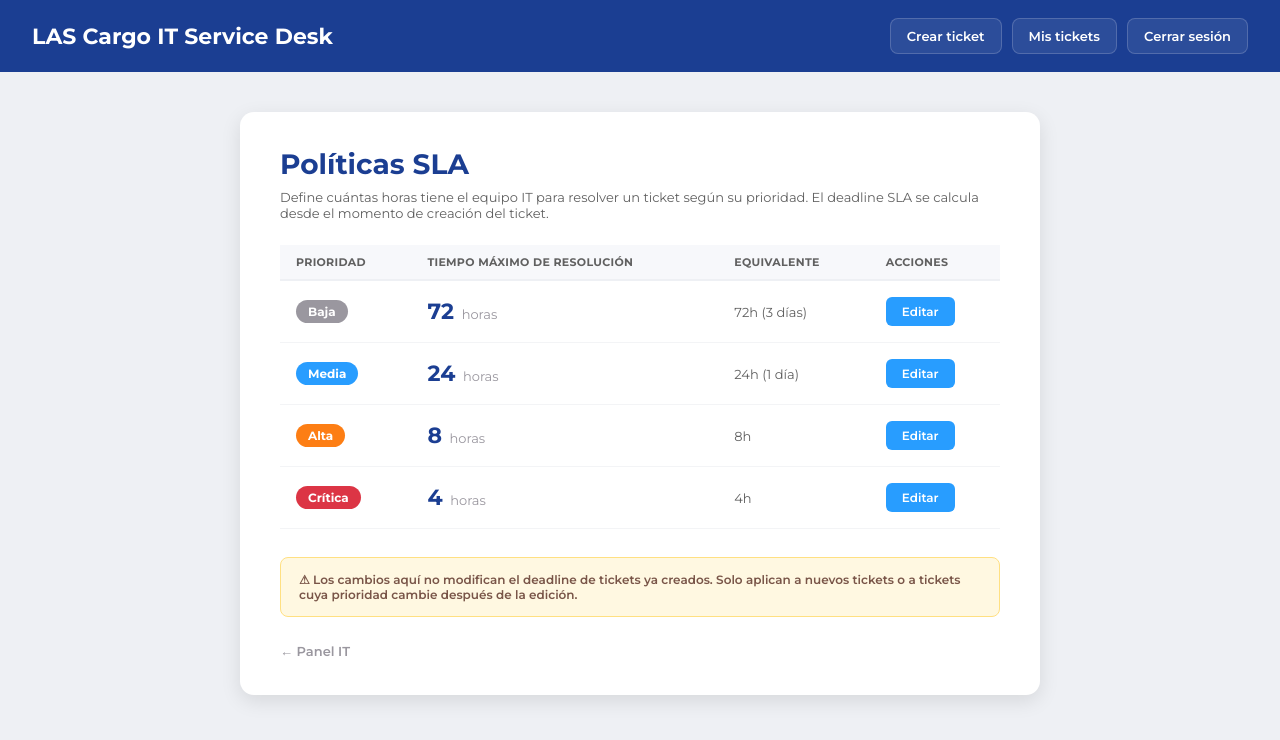
After one commit to mariiachvp/TK, a Django app: page /it/sla/ in a window 1280 px wide. The commit adds this page. Shown: the top 740 px of the page. Run offline with Django 5.2, Linux system fonts and the light colour scheme; the visitor is signed in with stand-in values (Sample User, id 1); data comes from the database, SQL or seed files in the repository; parts of the project's set-up code (start-up, migrations or seed data) failed here and were passed over.

Commit message:
fix: corrige 8 bloqueantes de producción identificados en auditoría
Integridad de datos:
- resolved_at se resetea al reabrir ticket (bug SLA en tickets reabiertos)
- Doble AuditLog en reapertura eliminado; signal usa REOPENED en lugar de STATUS_CHANGE

Seguridad:
- Usuarios no pueden borrar adjuntos de tickets cerrados vía POST directo
- Gestión de roles protegida con permiso granular 'roles.gestionar'
- Redis obligatorio en producción para rate limiting multi-proceso efectivo

Auditoría:
- SystemAuditLog registra CRUD de roles (ROLE_CREATED/UPDATED/DELETED)
- SystemAuditLog registra cambios de categorías (CATEGORY_CREATED/UPDATED)
- Migración 0017: siembra RolePermission 'roles.gestionar'
- Migración 0018: nuevas acciones en SystemAuditLog.Action

Funcionalidad:
- UI de gestión SLA en /it/sla/ con listado y edición por prioridad
- Enlace SLA agregado a la navegación del panel IT

Co-Authored-By: Claude Sonnet 4.6 <noreply@anthropic.com>

```diff
--- a/tickets/forms.py
+++ b/tickets/forms.py
@@ -4,7 +4,7 @@ from django import forms
 from django.contrib.auth.models import User
 from django.contrib.auth.password_validation import validate_password
 
-from .models import Role, RolePermission, Ticket, TicketAttachment, TicketCategory, TicketNote, TicketRoutingRule
+from .models import Role, RolePermission, SLAPolicy, Ticket, TicketAttachment, TicketCategory, TicketNote, TicketRoutingRule
 
 _ALLOWED_EXTENSIONS = {".jpg", ".jpeg", ".png", ".pdf", ".docx", ".xlsx", ".zip", ".txt", ".log"}
 _MAX_UPLOAD_BYTES   = 10 * 1024 * 1024  # 10 MB
@@ -335,6 +335,21 @@ class TicketCategoryForm(forms.ModelForm):
         return code
 
 
+class SLAPolicyForm(forms.ModelForm):
+    """Edita las horas de resolución de una política SLA."""
+
+    class Meta:
+        model  = SLAPolicy
+        fields = ["resolution_hours"]
+        widgets = {
+            "resolution_hours": forms.NumberInput(attrs={
+                "min": 1, "max": 720,
+                "style": _INPUT_STYLE,
+            }),
+        }
+        labels = {"resolution_hours": "Horas máximas de resolución"}
+
+
 class RoleForm(forms.ModelForm):
     """Formulario para crear y editar roles dinámicos."""
 
--- a/tickets/models.py
+++ b/tickets/models.py
@@ -433,6 +433,11 @@ class SystemAuditLog(models.Model):
         USER_ACTIVATED   = "USER_ACTIVATED",   "Usuario activado"
         PASSWORD_CHANGED  = "PASSWORD_CHANGED",  "Contraseña cambiada"
         NOTIFICATION_SENT = "NOTIFICATION_SENT", "Notificación enviada"
+        ROLE_CREATED      = "ROLE_CREATED",      "Rol creado"
+        ROLE_UPDATED      = "ROLE_UPDATED",      "Rol actualizado"
+        ROLE_DELETED      = "ROLE_DELETED",      "Rol eliminado"
+        CATEGORY_CREATED  = "CATEGORY_CREATED",  "Categoría creada"
+        CATEGORY_UPDATED  = "CATEGORY_UPDATED",  "Categoría actualizada"
 
     action      = models.CharField(max_length=20, choices=Action.choices)
     user        = models.ForeignKey(
--- a/tickets/templates/tickets/base.html
+++ b/tickets/templates/tickets/base.html
@@ -76,6 +76,7 @@
                 <a href="{% url 'role_list' %}"             class="nav-btn {% if 'role_' in request.resolver_match.url_name %}active{% endif %}">Roles</a>
                 <a href="{% url 'routing_rule_list' %}"     class="nav-btn {% if 'routing_rule' in request.resolver_match.url_name %}active{% endif %}">Reglas</a>
                 <a href="{% url 'category_list' %}"         class="nav-btn {% if 'category_' in request.resolver_match.url_name %}active{% endif %}">Categorías</a>
+                <a href="{% url 'sla_policy_list' %}"       class="nav-btn {% if 'sla_' in request.resolver_match.url_name %}active{% endif %}">SLA</a>
                 <a href="{% url 'audit_log' %}"             class="nav-btn {% if request.resolver_match.url_name == 'audit_log' %}active{% endif %}">Auditoría</a>
             {% endif %}
 
--- a/tickets/templates/tickets/respond_ticket.html
+++ b/tickets/templates/tickets/respond_ticket.html
@@ -110,7 +110,7 @@
         </div>
         <div class="info-block">
             <div class="info-label">Técnico asignado</div>
-            <div class="info-value">{{ ticket.assigned_to.get_full_name|default:ticket.assigned_to.username|default:"Sin asignar" }}</div>
+            <div class="info-value">{% if ticket.assigned_to %}{{ ticket.assigned_to.get_full_name|default:ticket.assigned_to.username }}{% else %}Sin asignar{% endif %}</div>
         </div>
         <div class="info-block">
             <div class="info-label">Creado</div>
@@ -227,7 +227,7 @@
         {% for note in public_notes %}
         <div class="msg-bubble {% if note.author == ticket.requester %}msg-user{% else %}msg-it{% endif %}">
             <div class="msg-header">
-                <span class="msg-author">{{ note.author.get_full_name|default:note.author.username|default:"Sistema" }}</span>
+                <span class="msg-author">{% if note.author %}{{ note.author.get_full_name|default:note.author.username }}{% else %}Sistema{% endif %}</span>
                 {% if note.author == ticket.requester %}
                     <span class="msg-badge badge-user">Usuario</span>
                 {% else %}
@@ -260,7 +260,7 @@
         {% for note in internal_notes %}
         <div class="msg-bubble msg-it-internal" style="align-self:flex-start;">
             <div class="msg-header">
-                <span class="msg-author">{{ note.author.get_full_name|default:note.author.username|default:"Sistema" }}</span>
+                <span class="msg-author">{% if note.author %}{{ note.author.get_full_name|default:note.author.username }}{% else %}Sistema{% endif %}</span>
                 <span class="msg-badge badge-internal">Interna</span>
                 <span class="msg-time">{{ note.created_at|date:"d/m/Y H:i" }}</span>
             </div>
--- /dev/null
+++ b/tickets/templates/tickets/sla/sla_list.html
@@ -0,0 +1,99 @@
+{% extends "tickets/base.html" %}
+{% block content %}
+<style>
+.page-wrapper{display:flex;justify-content:center;margin:40px 0 60px;}
+.page-card{width:800px;background:#fff;border-radius:14px;box-shadow:0 6px 20px rgba(0,0,0,.10);padding:35px 40px;}
+.page-header{display:flex;justify-content:space-between;align-items:center;margin-bottom:8px;flex-wrap:wrap;gap:12px;}
+.page-title{font-size:28px;font-weight:700;color:#1B3E92;margin:0;}
+.sla-table{width:100%;border-collapse:collapse;font-size:14px;margin-top:24px;}
+.sla-table th{text-align:left;padding:10px 16px;font-size:11px;font-weight:700;color:#606060;text-transform:uppercase;letter-spacing:.3px;border-bottom:2px solid #eef0f4;background:#F7F8FB;}
+.sla-table td{padding:16px;border-bottom:1px solid #f3f4f6;vertical-align:middle;}
+.sla-table tr:hover td{background:#fafafa;}
+.priority-badge{display:inline-block;padding:4px 12px;border-radius:999px;font-size:12px;font-weight:700;color:#fff;}
+.badge-baja{background:#9A979F;}
+.badge-media{background:#289DFF;}
+.badge-alta{background:#fd7e14;}
+.badge-critica{background:#dc3545;}
+.hours-display{font-size:22px;font-weight:700;color:#1B3E92;}
+.hours-unit{font-size:13px;color:#9A979F;font-weight:400;margin-left:4px;}
+.btn-edit{background:#289DFF;color:#fff;border:none;border-radius:6px;padding:7px 16px;font-size:12px;font-weight:600;text-decoration:none;display:inline-block;font-family:'Montserrat',sans-serif;}
+.btn-edit:hover{background:#1B3E92;}
+@media(max-width:800px){.page-card{width:96%;padding:24px 16px;}}
+</style>
+
+<div class="page-wrapper">
+<div class="page-card">
+
+    <div class="page-header">
+        <h2 class="page-title">Políticas SLA</h2>
+    </div>
+
+    <p style="font-size:13px;color:#606060;margin:0 0 4px;">
+        Define cuántas horas tiene el equipo IT para resolver un ticket según su prioridad.
+        El deadline SLA se calcula desde el momento de creación del ticket.
+    </p>
+
+    <table class="sla-table">
+        <thead>
+            <tr>
+                <th>Prioridad</th>
+                <th>Tiempo máximo de resolución</th>
+                <th>Equivalente</th>
+                <th>Acciones</th>
+            </tr>
+        </thead>
+        <tbody>
+        {% for policy in policies %}
+            <tr>
+                <td>
+                    {% if policy.priority == "LOW" %}
+                        <span class="priority-badge badge-baja">Baja</span>
+                    {% elif policy.priority == "MEDIUM" %}
+                        <span class="priority-badge badge-media">Media</span>
+                    {% elif policy.priority == "HIGH" %}
+                        <span class="priority-badge badge-alta">Alta</span>
+                    {% elif policy.priority == "CRITICAL" %}
+                        <span class="priority-badge badge-critica">Crítica</span>
+                    {% endif %}
+                </td>
+                <td>
+                    <span class="hours-display">{{ policy.resolution_hours }}</span>
+                    <span class="hours-unit">horas</span>
+                </td>
+                <td style="color:#606060;font-size:13px;">
+                    {% if policy.resolution_hours >= 24 %}
+                        {{ policy.resolution_hours|floatformat:0 }}h
+                        ({% widthratio policy.resolution_hours 24 1 %} día{% if policy.resolution_hours >= 48 %}s{% endif %})
+                    {% else %}
+                        {{ policy.resolution_hours }}h
+                    {% endif %}
+                </td>
+                <td>
+                    <a href="{% url 'sla_policy_edit' policy.pk %}" class="btn-edit">Editar</a>
+                </td>
+            </tr>
+        {% empty %}
+            <tr>
+                <td colspan="4" style="text-align:center;padding:40px;color:#9A979F;">
+                    No hay políticas SLA configuradas.
+                    Ejecuta <code>python manage.py migrate</code> y agrega políticas desde el admin.
+                </td>
+            </tr>
+        {% endfor %}
+        </tbody>
+    </table>
+
+    <div style="margin-top:28px;background:#FFF8E1;border:1px solid #FFE082;border-radius:8px;padding:14px 18px;">
+        <p style="font-size:12px;color:#795548;margin:0;font-weight:600;">
+            ⚠ Los cambios aquí no modifican el deadline de tickets ya creados.
+            Solo aplican a nuevos tickets o a tickets cuya prioridad cambie después de la edición.
+        </p>
+    </div>
+
+    <div style="margin-top:24px;">
+        <a href="{% url 'ticket_list' %}" style="font-size:13px;font-weight:600;color:#9A979F;text-decoration:none;">← Panel IT</a>
+    </div>
+
+</div>
+</div>
+{% endblock %}
--- a/tickets/urls.py
+++ b/tickets/urls.py
@@ -55,4 +55,8 @@ urlpatterns = [
     path("it/categorias/crear/",             views.category_create, name="category_create"),
     path("it/categorias/<int:pk>/editar/",   views.category_edit,   name="category_edit"),
     path("it/categorias/<int:pk>/toggle/",   views.category_toggle, name="category_toggle"),
+
+    # --- Políticas SLA ---
+    path("it/sla/",                        views.sla_policy_list, name="sla_policy_list"),
+    path("it/sla/<int:pk>/editar/",        views.sla_policy_edit, name="sla_policy_edit"),
 ]
--- a/tickets/views.py
+++ b/tickets/views.py
@@ -19,11 +19,11 @@ from django.utils import timezone
 
 from .forms import (
     AttachmentUploadForm, RoleForm, RoutingRuleForm, SetPasswordAdminForm,
-    TicketCategoryForm, TicketCreateForm, TicketNoteForm, TicketResponseForm, UserCommentForm,
-    UserCreateForm, UserEditForm,
+    SLAPolicyForm, TicketCategoryForm, TicketCreateForm, TicketNoteForm,
+    TicketResponseForm, UserCommentForm, UserCreateForm, UserEditForm,
 )
 from .models import (
-    AuditLog, Role, RolePermission, SystemAuditLog,
+    AuditLog, Role, RolePermission, SLAPolicy, SystemAuditLog,
     Ticket, TicketAttachment, TicketCategory, TicketNote, TicketRoutingRule, TicketWorkSession, UserProfile,
 )
 from .notifications import notify_comment_added
@@ -218,13 +218,8 @@ def reopen_ticket(request, pk):
 
     ticket.status      = Ticket.Status.REABIERTO
     ticket._changed_by = request.user
-    ticket.save()
+    ticket.save()  # signal crea AuditLog.REOPENED automáticamente
 
-    AuditLog.objects.create(
-        ticket=ticket,
-        user=request.user,
-        action=AuditLog.Action.REOPENED,
-    )
     logger.info("Ticket %s reabierto por '%s'", ticket.ticket_number, request.user.username)
     messages.success(request, "Tu ticket fue reabierto. El equipo IT lo revisará pronto.")
     return redirect("user_ticket_detail", pk=pk)
@@ -329,6 +324,9 @@ def delete_attachment(request, attachment_pk):
     if profile.is_it_staff:
         redirect_view = "respond_ticket"
     elif ticket.requester == request.user:
+        if ticket.status == Ticket.Status.CERRADO:
+            messages.error(request, "No puedes eliminar adjuntos de un ticket cerrado.")
+            return redirect("user_ticket_detail", pk=ticket.pk)
         redirect_view = "user_ticket_detail"
     else:
         messages.error(request, "No tienes permiso para eliminar este adjunto.")
@@ -1189,11 +1187,16 @@ def role_list(request):
     return render(request, "tickets/roles/role_list.html", {"roles": roles})
 
 
-@it_required
+@permission_required("roles.gestionar")
 def role_create(request):
     form = RoleForm(request.POST or None)
     if form.is_valid():
         role = form.save()
+        SystemAuditLog.objects.create(
+            action=SystemAuditLog.Action.ROLE_CREATED,
+            user=request.user,
+            details=f"Rol: {role.name} (código: {role.code})",
+        )
         logger.info("Rol '%s' creado por '%s'", role.name, request.user.username)
         return redirect("role_list")
     return render(request, "tickets/roles/role_form.html", {
@@ -1204,12 +1207,17 @@ def role_create(request):
     })
 
 
-@it_required
+@permission_required("roles.gestionar")
 def role_edit(request, pk):
     role = get_object_or_404(Role, pk=pk)
     form = RoleForm(request.POST or None, instance=role)
     if form.is_valid():
         form.save()
+        SystemAuditLog.objects.create(
+            action=SystemAuditLog.Action.ROLE_UPDATED,
+            user=request.user,
+            details=f"Rol: {role.name} (código: {role.code})",
+        )
         logger.info("Rol '%s' editado por '%s'", role.name, request.user.username)
         return redirect("role_list")
     return render(request, "tickets/roles/role_form.html", {
@@ -1221,18 +1229,24 @@ def role_edit(request, pk):
     })
 
 
-@it_required
+@permission_required("roles.gestionar")
 def role_delete(request, pk):
     role = get_object_or_404(Role, pk=pk)
     if request.method == "POST":
         name = role.name
+        code = role.code
         role.delete()
+        SystemAuditLog.objects.create(
+            action=SystemAuditLog.Action.ROLE_DELETED,
+            user=request.user,
+            details=f"Rol eliminado: {name} (código: {code})",
+        )
         logger.info("Rol '%s' eliminado por '%s'", name, request.user.username)
         return redirect("role_list")
     return render(request, "tickets/roles/role_confirm_delete.html", {"role": role})
 
 
-@it_required
+@permission_required("roles.gestionar")
 def role_toggle(request, pk):
     if request.method != "POST":
         return redirect("role_list")
@@ -1407,6 +1421,11 @@ def category_create(request):
     form = TicketCategoryForm(request.POST or None)
     if form.is_valid():
         cat = form.save()
+        SystemAuditLog.objects.create(
+            action=SystemAuditLog.Action.CATEGORY_CREATED,
+            user=request.user,
+            details=f"Categoría: {cat.name} (código: {cat.code})",
+        )
         messages.success(request, f"Categoría «{cat.name}» creada.")
         logger.info("Categoría '%s' creada por '%s'", cat.code, request.user.username)
         return redirect("category_list")
@@ -1419,6 +1438,11 @@ def category_edit(request, pk):
     form = TicketCategoryForm(request.POST or None, instance=cat)
     if form.is_valid():
         form.save()
+        SystemAuditLog.objects.create(
+            action=SystemAuditLog.Action.CATEGORY_UPDATED,
+            user=request.user,
+            details=f"Categoría: {cat.name} (código: {cat.code})",
+        )
         messages.success(request, f"Categoría «{cat.name}» actualizada.")
         logger.info("Categoría '%s' editada por '%s'", cat.code, request.user.username)
         return redirect("category_list")
@@ -1439,3 +1463,51 @@ def category_toggle(request, pk):
     state = "activada" if cat.is_active else "desactivada"
     messages.success(request, f"Categoría «{cat.name}» {state}.")
     return redirect("category_list")
+
+
+# ---------------------------------------------------------------------------
+# Gestión de políticas SLA
+# ---------------------------------------------------------------------------
+
+@permission_required("tickets.gestionar")
+def sla_policy_list(request):
+    """Lista las 4 políticas SLA (una por nivel de prioridad)."""
+    policies = SLAPolicy.objects.order_by("priority")
+    priority_order = {v: i for i, (v, _) in enumerate(Ticket.Priority.choices)}
+    policies = sorted(policies, key=lambda p: priority_order.get(p.priority, 99))
+    return render(request, "tickets/sla/sla_list.html", {
+        "policies":  policies,
+        "priorities": Ticket.Priority.choices,
+    })
+
+
+@permission_required("tickets.gestionar")
+def sla_policy_edit(request, pk):
+    """Edita las horas de resolución de una política SLA."""
+    policy = get_object_or_404(SLAPolicy, pk=pk)
+    form   = SLAPolicyForm(request.POST or None, instance=policy)
+    if form.is_valid():
+        form.save()
+        SystemAuditLog.objects.create(
+            action=SystemAuditLog.Action.USER_UPDATED,
+            user=request.user,
+            details=(
+                f"SLA [{policy.get_priority_display()}] actualizado: "
+                f"{policy.resolution_hours}h"
+            ),
+        )
+        messages.success(
+            request,
+            f"SLA para prioridad {policy.get_priority_display()} "
+            f"actualizado a {policy.resolution_hours}h.",
+        )
+        logger.info(
+            "SLA [%s] → %sh editado por '%s'",
+            policy.priority, policy.resolution_hours, request.user.username,
+        )
+        return redirect("sla_policy_list")
+    return render(request, "tickets/sla/sla_form.html", {
+        "form":   form,
+        "policy": policy,
+        "title":  f"Editar SLA — {policy.get_priority_display()}",
+    })
```
Also changed, not shown: lascargo_it/settings/base.py (+12 -0 lines), lascargo_it/settings/production.py (+17 -0 lines), tickets/signals.py (+8 -3 lines), tickets/templates/tickets/sla/sla_form.html (added, +62 -0 lines), tickets/migrations/0017_roles_permission_seed.py (added), tickets/migrations/0018_system_audit_role_category_actions.py (added).
